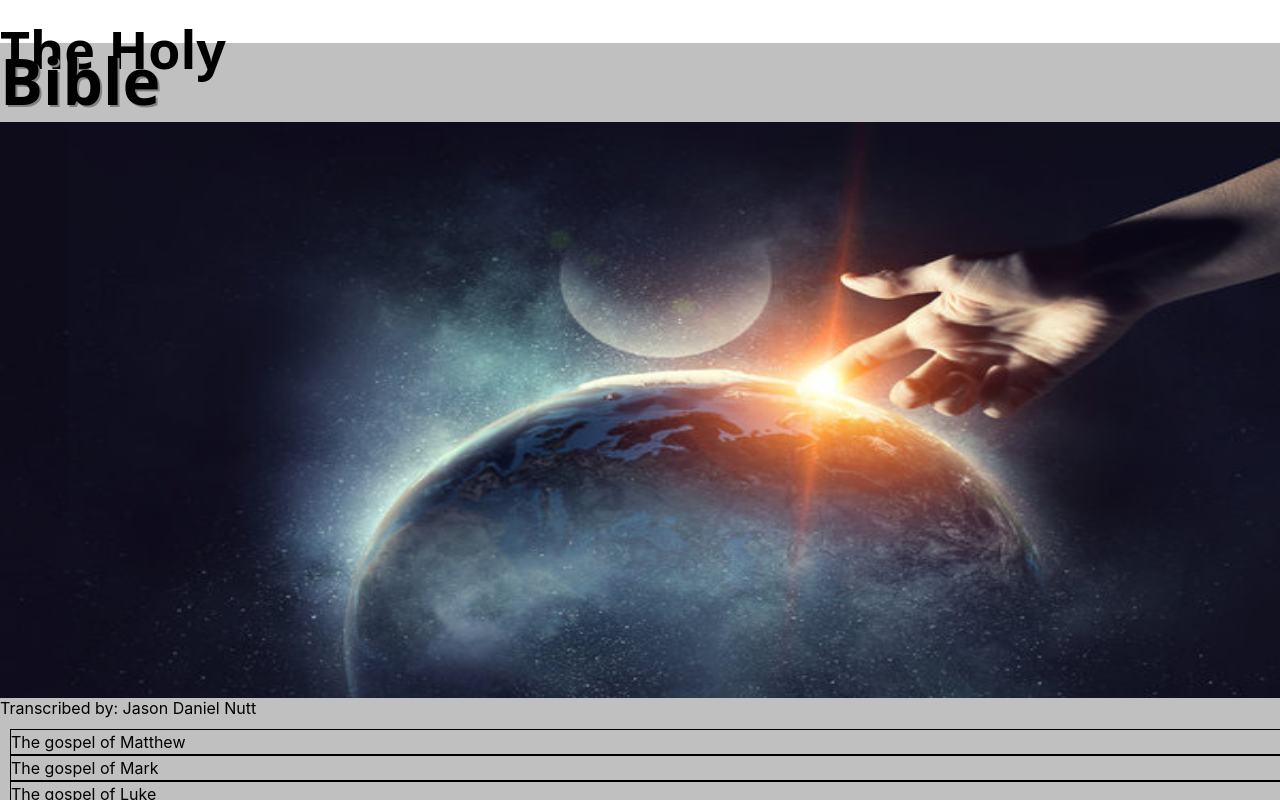
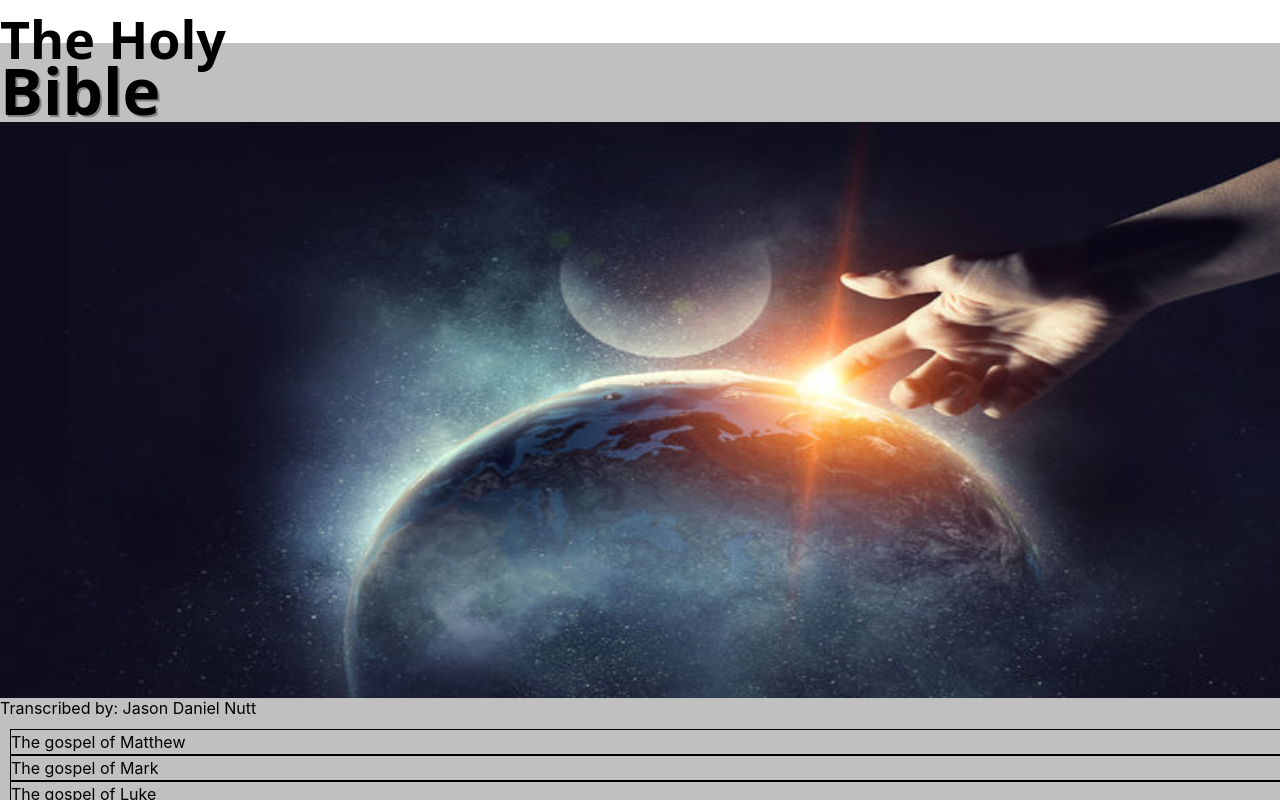
Before and after one commit to jnutt367/the-holy-bible, a Next.js app: page / in a window 1280 px wide. Shown: the top 800 px of the page. Built offline with nearby package versions, Linux system fonts and the light colour scheme.

Commit message:
Update Home.module.css
moving title around

```diff
--- a/styles/Home.module.css
+++ b/styles/Home.module.css
@@ -1,17 +1,16 @@
 .container {
   background-color: silver;
-  background-size:cover;
-  background-repeat: no-repeat;
+  height:100vh;
 }
 .holy {
   font-family: Ariel, sans;
   position: relative;
-   top: -30px;
+   top: -40px;
   font-size: 52px;
 }
 .title {
   position: relative;
-  top: -120px;
+  top: -110px;
   margin-top: 0;
   font-family: Ariel, sans;
   text-shadow: 2px 2px grey;
```
